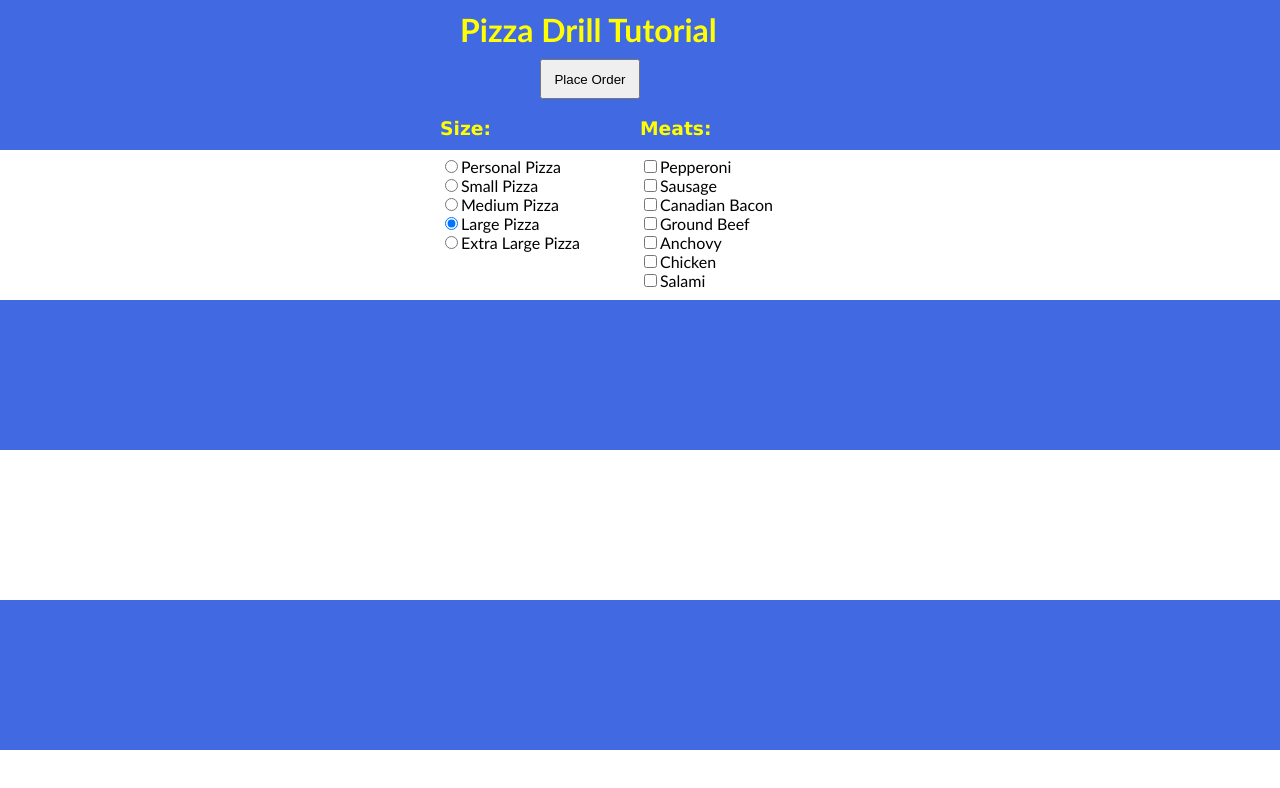
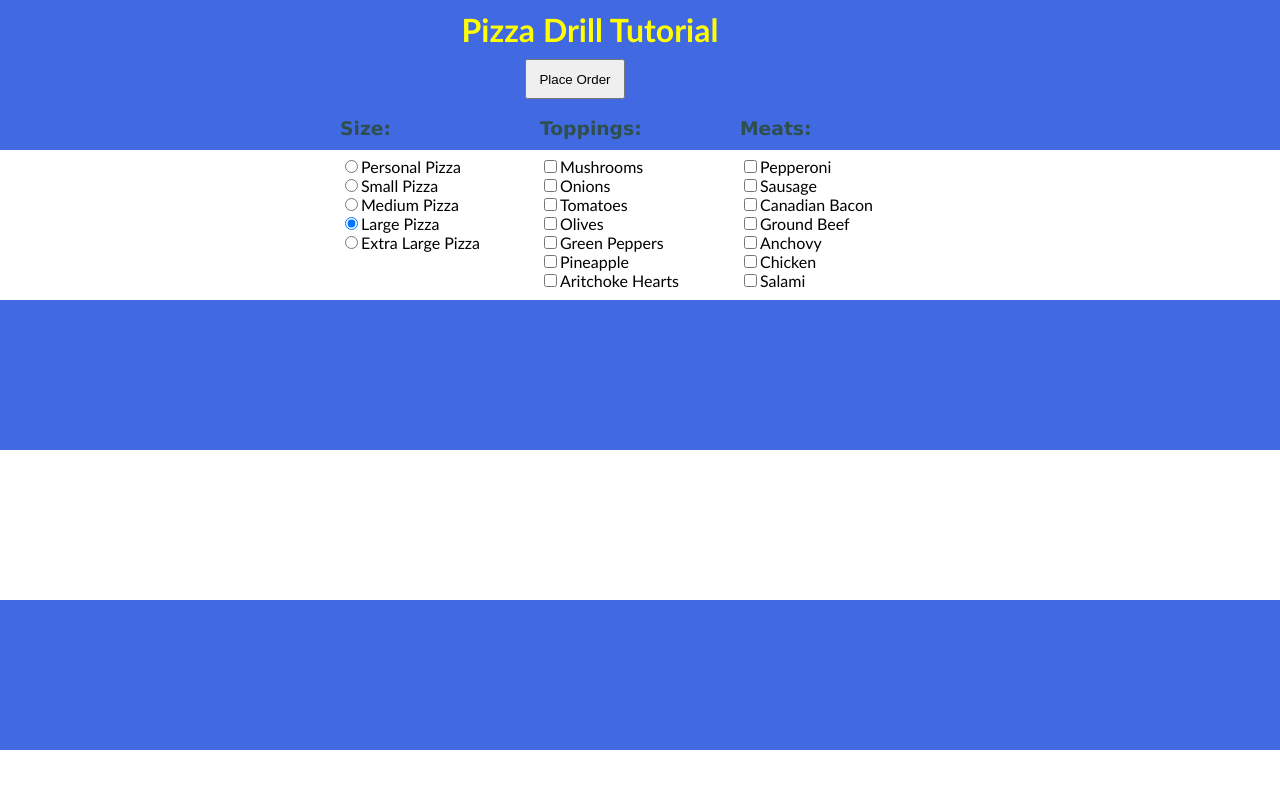
Before and after one commit to Weissc16/JavaScript-Projects, a plain HTML site: page Pizza_Project/Pizza.html in a window 1280 px wide. Drawn offline with Linux system fonts and the light colour scheme.

Commit message:
Pizza added Veggies

```diff
--- a/Pizza_Project/Pizza.html
+++ b/Pizza_Project/Pizza.html
@@ -5,10 +5,11 @@
         <META HTTP-EQUIV="Content-Type" CONTENT="text/html; charset=UTF-8">
         <meta content="width=device-width,initial-scale=1.0" name="viewport">
         <link rel="stylesheet" type="text/css" href="./css/Pizza.css"/>
+        <script src="./js/Pizza.js" defer></script>
     </head>
     <body>
         <div id="menuBG">
-            <h1 style="margin:0 0px 0 20px;">Pizza Drill Tutorial</h1>
+            <h1 style="margin:0 100px 0 0px;">Pizza Drill Tutorial</h1>
             <input id="btnOrder" type="button" onclick="getReceipt()" value="Place Order">
             <form id="frmMenu">
                 <div class="menu left">
@@ -29,12 +30,22 @@
                     <input class="toppings" type="checkbox" name="Topping" value="Chicken">Chicken<br>
                     <input class="toppings" type="checkbox" name="Topping" value="Salami">Salami<br>
                 </div>
+                <div class="menu middle">
+                    <h3>Toppings:</h3>
+                    <input class="toppings" type="checkbox" name="Veggies" value="Mushrooms">Mushrooms<br>
+                    <input class="toppings" type="checkbox" name="Veggies" value="Onions">Onions<br>
+                    <input class="toppings" type="checkbox" name="Veggies" value="Tomatoes">Tomatoes<br>
+                    <input class="toppings" type="checkbox" name="Veggies" value="Olives">Olives<br>
+                    <input class="toppings" type="checkbox" name="Veggies" value="Green Peppers">Green Peppers<br>
+                    <input class="toppings" type="checkbox" name="Veggies" value="Pineapple">Pineapple<br>
+                    <input class="toppings" type="checkbox" name="Veggies" value="Artichoke Hearts">Aritchoke Hearts<br>
+                </div>
                 <div id="cart">
                     <div id="showText"></div>
                     <div id="totalPrice"></div>
                 </div>
             </form>
         </div>
-        <script src="./js/Pizza.js"></script>
+
     </body>
 </html>
--- a/Pizza_Project/css/Pizza.css
+++ b/Pizza_Project/css/Pizza.css
@@ -1,18 +1,18 @@
 #menuBG {
-    width: 400px;
+    width: 600px;
     height: 470px;
     margin: 10px auto;
 }
 
 #frmMenu {
-    width: 400px;
+    width: 600px;
     height: 200px;
 }
 
 #totalPrice {
     width: 200px;
     height: 190px;
-    margin: 0 auto;
+    margin: 20px auto;
     float: right;
 }
 
@@ -28,6 +28,12 @@
     float: right;
 }
 
+.middle {
+    width: 200px;
+    height: 200px;
+    float: left;
+}
+
 #cart {
     top: 0;
     margin: 0px auto;
@@ -36,7 +42,7 @@
 }
 
 #btnOrder {
-    margin: 10px 0px 0px 100px;
+    margin: 10px 0px 0px 185px;
     width: 100px;
     height: 40px;
 }
@@ -50,12 +56,14 @@ body {
 
 h1 {
     font-family: 'Gill Sans';
-    color: yellow;
+    color: Yellow;
+    text-align: center;
+
 }
 
 h3 {
     font-family: 'Geneva';
-    color: yellow;
+    color: darkslategray;
     font-weight: bolder;
 }
 
--- a/Pizza_Project/js/Pizza.js
+++ b/Pizza_Project/js/Pizza.js
@@ -35,7 +35,7 @@ function getTopping(runningTotal, text1) {
     var selectedTopping = []
     var toppingArray = document.getElementsByClassName("toppings");
     for(var j = 0; j < toppingArray.length; j++) {
-        if (toppingArray[i].checked) {
+        if (toppingArray[j].checked) {
             selectedTopping.push(toppingArray[j].value);
             console.log("selected topping item: ("+toppingArray[j].value+")");
             text1 = text1+toppingArray[j].value+"<br>";
```
